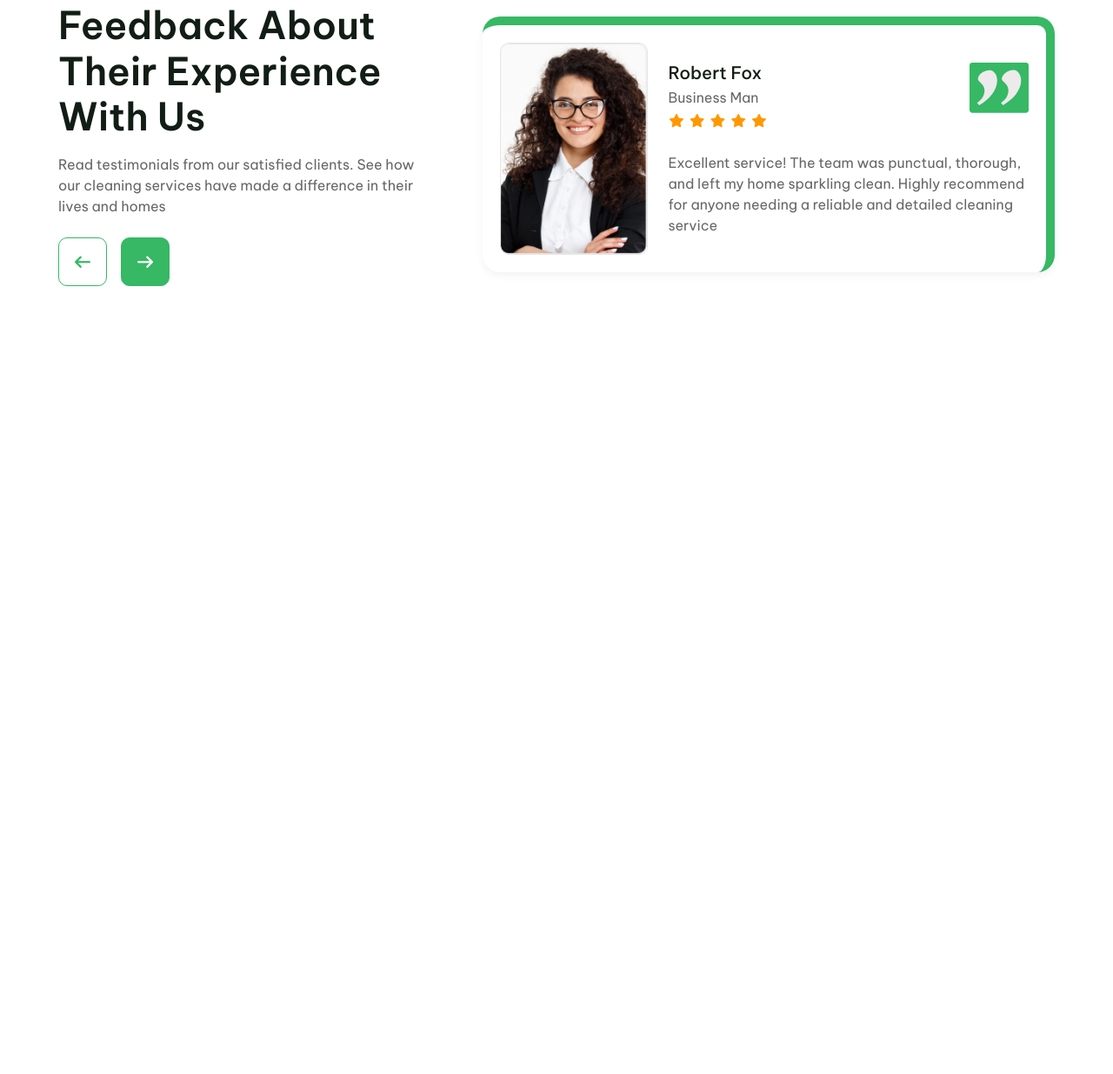
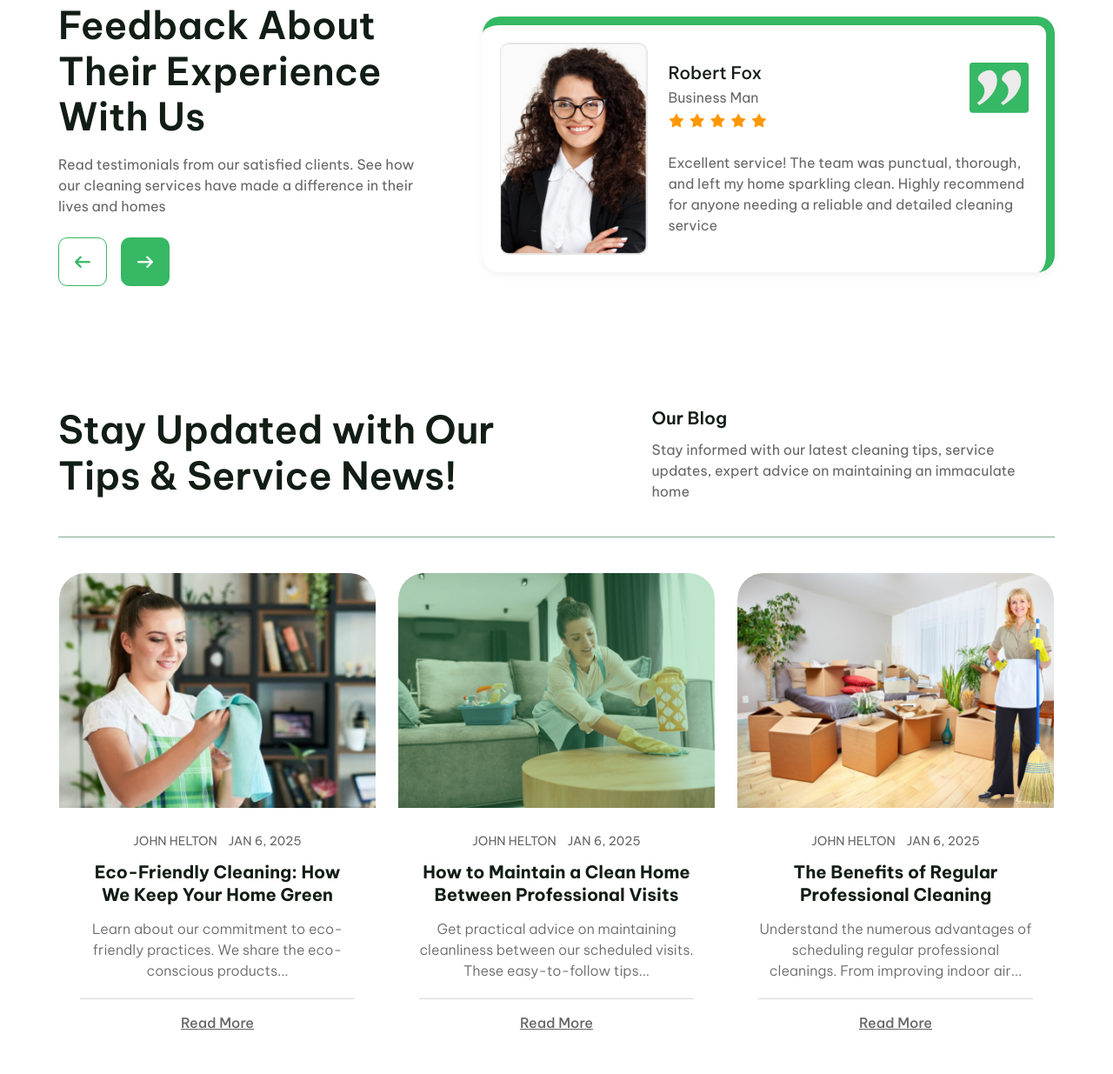
Before and after one commit to faysal-mahamud/procleaning-services, a plain HTML site: page index.html in a window 1280 px wide. Shown: the part 4847-6082 px from the top of the page at 87% size. Before the commit the page ends 5240 px from the top, so only its background shows below. Drawn offline with Linux system fonts and the light colour scheme.

Commit message:
blog part

```diff
--- a/css/style.css
+++ b/css/style.css
@@ -810,3 +810,90 @@ body {
   margin: 14px 0 0;
 }
 /* Testimonials part end */
+
+/* Blog part start */
+.blog-section {
+  padding: 75px 0;
+}
+
+.blog-row {
+  --bs-gutter-x: 24px;
+  --bs-gutter-y: 24px;
+}
+
+.blog-card {
+  background-color: #FFFFFF;
+  border: 1px solid transparent;
+  border-radius: 30px;
+  overflow: hidden;
+  height: 100%;
+  display: flex;
+  flex-direction: column;
+  transition: 0.3s;
+}
+
+.blog-card:hover {
+  border: 1px solid #83A790;
+}
+
+.blog-img {
+  width: 100%;
+  height: 270px;
+  object-fit: cover;
+  border-radius: 30px 30px 0 0;
+  display: block;
+}
+
+.blog-body {
+  padding: 28px 24px 28px;
+  flex-grow: 1;
+  display: flex;
+  flex-direction: column;
+  text-align: center;
+}
+
+.blog-meta {
+  font-size: 14px;
+  font-weight: 400;
+  color: #666666;
+  margin-bottom: 12px;
+}
+
+.blog-title {
+  font-size: 20px;
+  font-weight: 700;
+  line-height: 26px;
+  color: #111D15;
+  margin-bottom: 14px;
+}
+
+.blog-excerpt {
+  font-size: 16px;
+  font-weight: 300;
+  line-height: 24px;
+  color: #666666;
+  margin-bottom: 20px;
+  flex-grow: 1;
+}
+
+.blog-read-link {
+  display: block;
+  width: 100%;
+  font-size: 16px;
+  font-weight: 500;
+  color: #666666;
+  text-decoration: underline;
+  border-top: 1px solid #D8D8D8;
+  padding: 15px;
+  transition: 0.3s;
+}
+
+.blog-card:hover .blog-read-link {
+  background-color: #36B864;
+  border-top-color: transparent;
+  border-radius: 15px;
+  color: #FFFFFF;
+  font-weight: 600;
+  text-decoration: none;
+}
+/* Blog part end */
--- a/index.html
+++ b/index.html
@@ -359,6 +359,62 @@
   </section>
   <!-- Testimonials part end -->
 
+  <!-- Blog part start -->
+  <section id="blog" class="blog-section">
+    <div class="container custom-container">
+      <div class="row section-head-row">
+        <div class="col-lg-6">
+          <h2 class="section-heading">Stay Updated with Our<br>Tips &amp; Service News!</h2>
+        </div>
+        <div class="col-lg-5">
+          <h3 class="section-sub-label">Our Blog</h3>
+          <p class="section-sub-desc">Stay informed with our latest cleaning tips, service updates, expert advice on maintaining an immaculate home</p>
+        </div>
+      </div>
+
+      <hr class="green-divider">
+
+      <div class="row blog-row">
+        <div class="col-md-4">
+          <div class="blog-card">
+            <img src="images/blog-1.jpg" alt="Eco-Friendly Cleaning" class="blog-img">
+            <div class="blog-body">
+              <p class="blog-meta">JOHN HELTON &nbsp;&nbsp; JAN 6, 2025</p>
+              <h3 class="blog-title">Eco-Friendly Cleaning: How We Keep Your Home Green</h3>
+              <p class="blog-excerpt">Learn about our commitment to eco-friendly practices. We share the eco-conscious products...</p>
+              <a href="#" class="blog-read-link">Read More</a>
+            </div>
+          </div>
+        </div>
+
+        <div class="col-md-4">
+          <div class="blog-card">
+            <img src="images/blog-2.jpg" alt="Maintain a Clean Home" class="blog-img">
+            <div class="blog-body">
+              <p class="blog-meta">JOHN HELTON &nbsp;&nbsp; JAN 6, 2025</p>
+              <h3 class="blog-title">How to Maintain a Clean Home Between Professional Visits</h3>
+              <p class="blog-excerpt">Get practical advice on maintaining cleanliness between our scheduled visits. These easy-to-follow tips...</p>
+              <a href="#" class="blog-read-link">Read More</a>
+            </div>
+          </div>
+        </div>
+
+        <div class="col-md-4">
+          <div class="blog-card">
+            <img src="images/blog-3.jpg" alt="Benefits of Regular Cleaning" class="blog-img">
+            <div class="blog-body">
+              <p class="blog-meta">JOHN HELTON &nbsp;&nbsp; JAN 6, 2025</p>
+              <h3 class="blog-title">The Benefits of Regular Professional Cleaning</h3>
+              <p class="blog-excerpt">Understand the numerous advantages of scheduling regular professional cleanings. From improving indoor air...</p>
+              <a href="#" class="blog-read-link">Read More</a>
+            </div>
+          </div>
+        </div>
+      </div>
+    </div>
+  </section>
+  <!-- Blog part end -->
+
 
   <script src="js/bootstrap.bundle.min.js"></script>
 </body>
```
